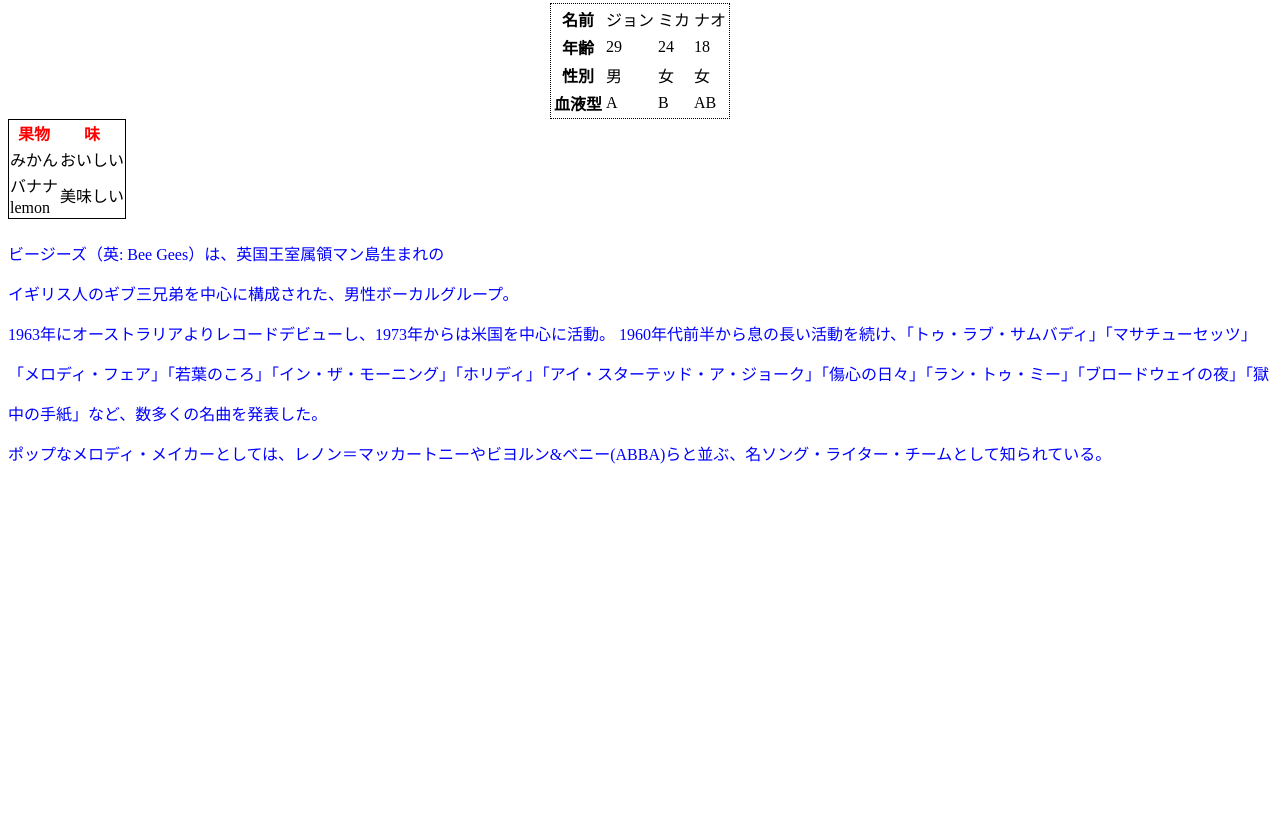
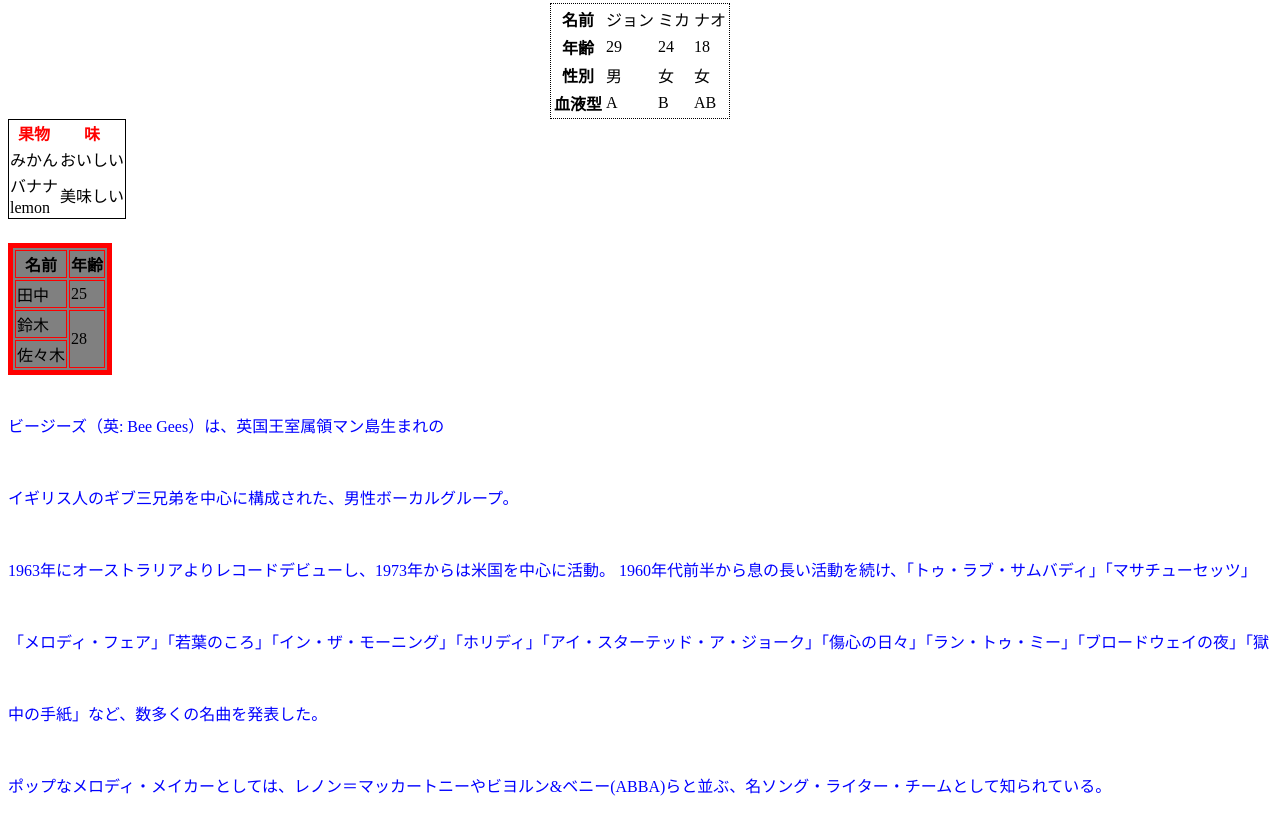
Before and after one commit to daisuke2549/frontend-development-practice, a plain HTML site: page table.html in a window 1280 px wide. Shown: the part 1901-2736 px from the top of the page. Before the commit the page ends 2392 px from the top, so only its background shows below. Drawn offline with Linux system fonts and the light colour scheme.

Commit message:
modified the code

```diff
--- a/css/table.css
+++ b/css/table.css
@@ -36,5 +36,5 @@ table.table5 th{
 
 .sample-sentence p{
     color:blue;
-    line-height: 2.5;
+    line-height: 4.5;
 }
--- a/table.html
+++ b/table.html
@@ -161,6 +161,30 @@ td =テーブルのデータが入るセルを定義 -->
         <td>lemon</td>
     </tr>
 </table>
+<table class="table6" border="5" bordercolor="red" bgcolor="gray">
+    <tr>
+        <th>名前</th>
+        <th>年齢</th>
+    </tr>
+    <tr>
+        <td>田中</td>
+        <td>25</td>
+    </tr>
+    <tr>
+        <td>鈴木</td>
+        <td rowspan="2">28</td>
+    </tr>
+    <tr>
+    　   <td>佐々木</td>
+    </tr>
+
+</table>
+
+
+
+
+
+
 
 <div class="sample-sentence">
     <p>ビージーズ（英: Bee Gees）は、英国王室属領マン島生まれの<br>
```
